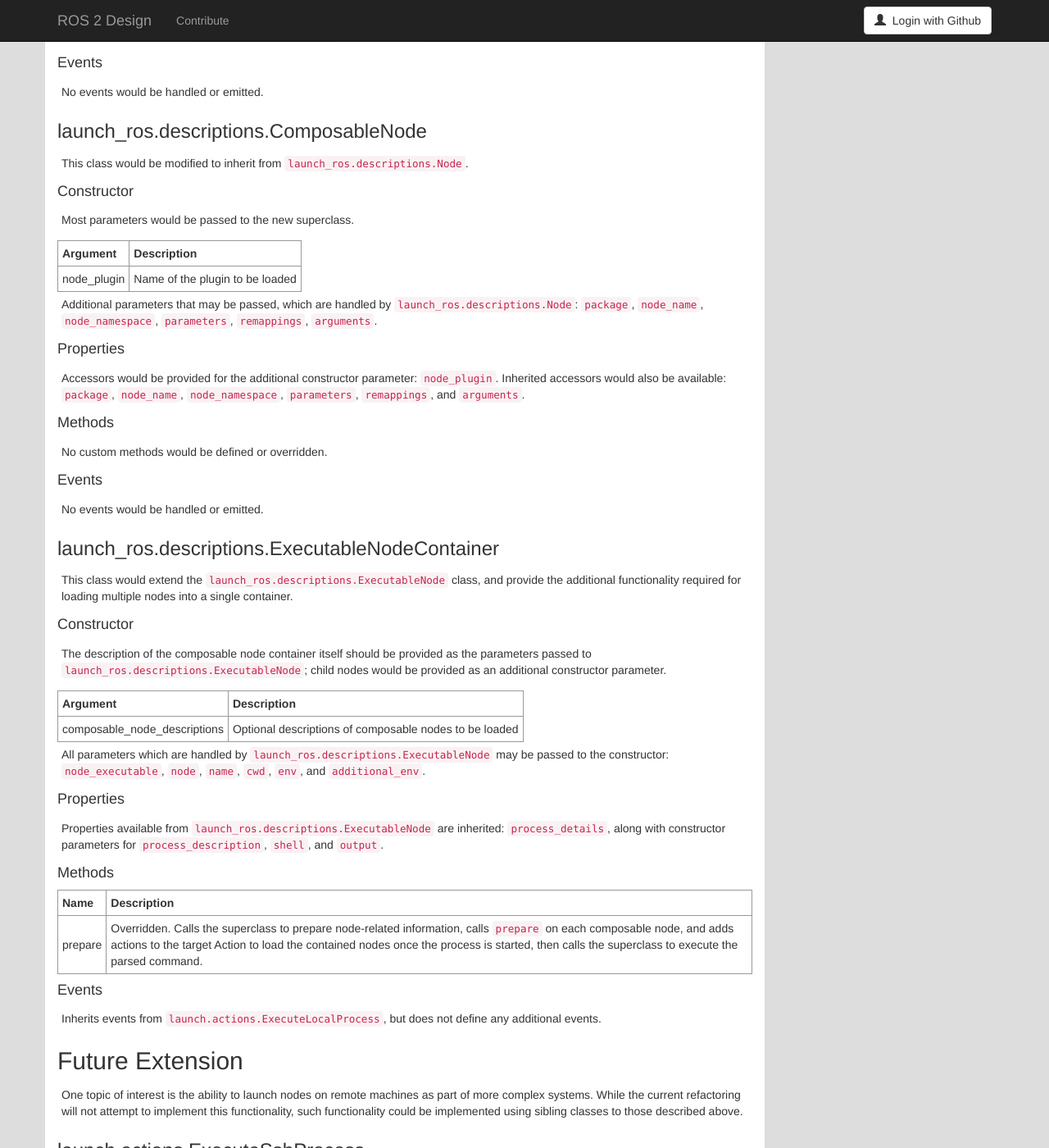
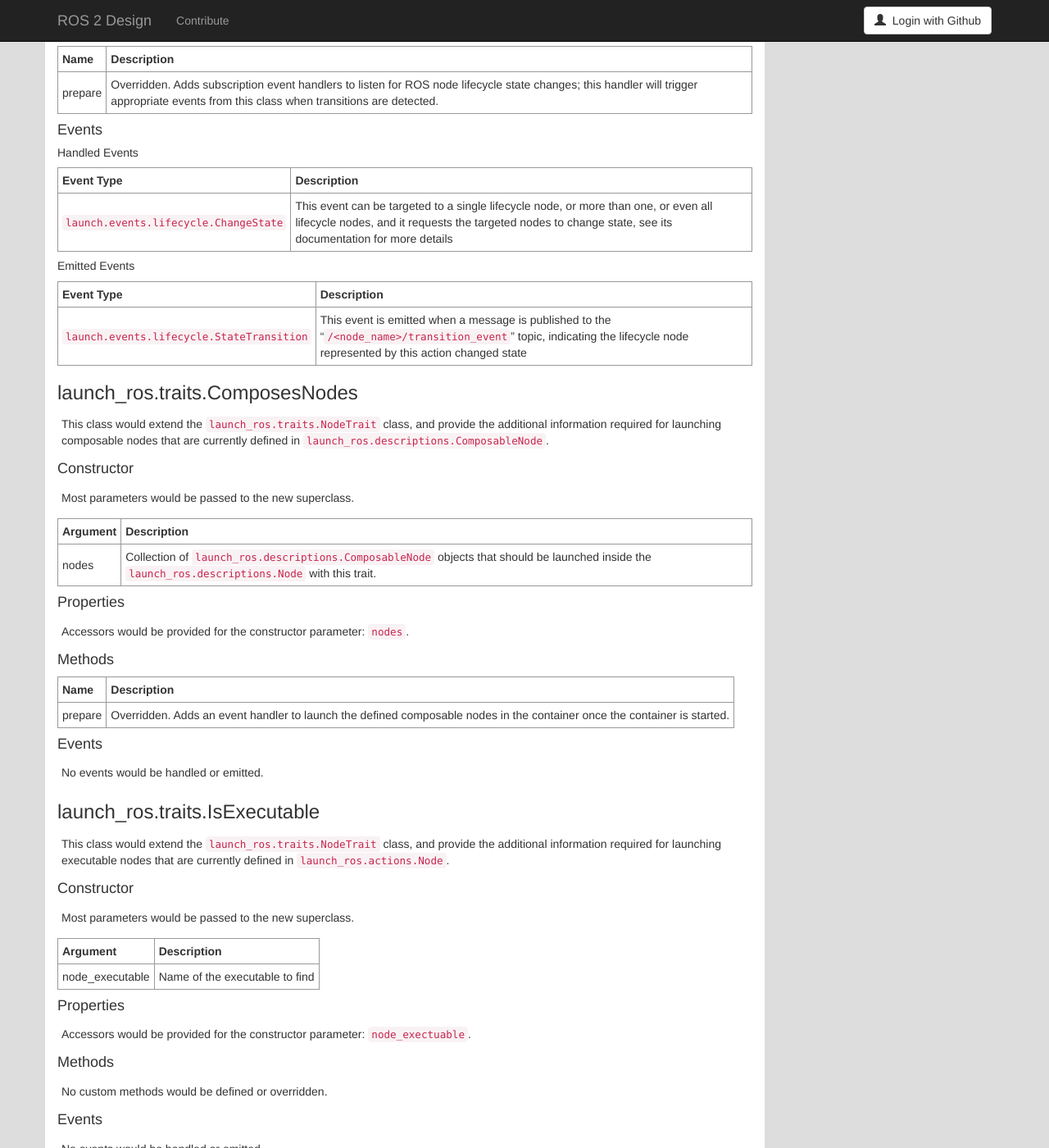
Before and after one commit to ros2/design, a Jekyll site: the page built from articles/execute_process_refactor.md, in a window 1280 px wide and 1400 px high, scrolled down 10296 px. Shown: the whole window at 82% size. Built offline with Jekyll 4.4.1, drawn with Linux system fonts in a browser that asks for light colours; nearby versions of some CDN libraries; our own code applies the rules of GitHub Pages for plain Markdown files; some of the changed text lies outside the part shown.

Commit message:
Split of functionality into traits
Distro A; OPSEC #2893

Signed-off-by: Roger Strain <rstrain@swri.org>

```diff
--- a/articles/execute_process_refactor.md
+++ b/articles/execute_process_refactor.md
@@ -347,7 +347,7 @@ It would not inherit from any other class, and would have a subset of the fields
 
 #### Constructor
 
-These parameters are drawn from the shared parameters of the current `launch_ros.actions.Node` and `launch_ros.descriptions.ComposableNode`.
+These parameters are drawn from the shared parameters of the current `launch_ros.actions.Node` and `launch_ros.descriptions.ComposableNode`, and introduces a new collection of `traits`, described in following classes.
 
 | Argument       | Description                                                  |
 | -------------- | ------------------------------------------------------------ |
@@ -357,10 +357,11 @@ These parameters are drawn from the shared parameters of the current `launch_ros
 | parameters     | List of either paths to yaml files or dictionaries of parameters |
 | remappings     | List of from/to pairs for remapping names                    |
 | arguments      | Container specific arguments to be passed to the node        |
+| traits      | Additional features of the node, specifically Lifecycle or Composable information|
 
 #### Properties
 
-Accessors would be provided for the various constructor parameters: `package`, `node_name`, `node_namespace`, `parameters`, `remappings`, and `arguments`.
+Accessors would be provided for the various constructor parameters: `package`, `node_name`, `node_namespace`, `parameters`, `remappings`, `arguments`, and `traits`.
 
 #### Methods
 
@@ -369,7 +370,7 @@ To support better isolation of class functionality, substitutions will be perfor
 
 | Name    | Description                                                  |
 | ------- | ------------------------------------------------------------ |
-| prepare | Takes a given LaunchContext and Action, and performs actions necessary to prepare the node for execution in that context. This will primarily consist of expanding various substitutions, but may additionally add event handlers related to the Action which will be invoked. |
+| prepare | Takes a given LaunchContext and Action, and performs actions necessary to prepare the node for execution in that context. This will primarily consist of expanding various substitutions, but may additionally add event handlers related to the Action which will be invoked. Additionally, this will call the `prepare()` method of any defined traits. |
 
 This function would match that of the current `launch_ros.actions.Node` internal method `_perform_substitutions`.
 
@@ -377,18 +378,67 @@ This function would match that of the current `launch_ros.actions.Node` internal
 
 No events would be handled or emitted.
 
-### launch_ros.descriptions.LifecycleNode
+### launch_ros.descriptions.ComposableNode
 
-This class would extend the `launch_ros.descriptions.Node` class, and provide the additional functionality required for managing lifecycle node events that are currently defined in `launch_ros.actions.LifecycleNode`.
+This class would extend the `launch_ros.descriptions.Node` class, and provide the additional information required for defining a node which can be launched in a composable context.
 
 #### Constructor
 
-No additional constructor parameters are defined in this class.
-All parameters which are handled by `launch_ros.descriptions.Node` may be passed to the constructor: `package`, `node_name`, `node_namespace`, `parameters`, `remappings`, and `arguments`.
+Most parameters would be passed to the superclass.
+
+|Argument|Description|
+|---|---|
+|node_plugin|Name of the plugin to be loaded|
+
+Additional parameters that may be passed, which are handled by `launch_ros.descriptions.NodeBase`: `package`, `node_name`, `node_namespace`, `parameters`, `remappings`, `arguments`, `traits`.
 
 #### Properties
 
-Constructor properties available from ``launch_ros.descriptions.Node`` are inherited: `package`, `node_name`, `node_namespace`, `parameters`, `remappings`, and `arguments`.
+Accessors would be provided for the additional constructor parameter: `node_plugin`.
+Inherited accessors would also be available: `package`, `node_name`, `node_namespace`, `parameters`, `remappings`, `arguments`, and `traits`.
+
+#### Methods
+
+No methods would be defined or overridden.
+
+#### Events
+
+No events would be handled or emitted.
+
+### launch_ros.traits.NodeTrait
+This abstract class would not extend any others, and would provide a common interface to allow definition of traits which apply to `launch_ros.descriptions.Node` objects.
+
+#### Constructor
+
+This constructor would take no parameters, and should not be used directly.
+
+#### Properties
+
+This object would expose no properties.
+
+#### Methods
+
+To allow a trait to perform its actions, the `prepare()` method will be called prior to execution.
+
+| Name    | Description                                                  |
+| ------- | ------------------------------------------------------------ |
+| prepare | Abstract method which takes a given Node, LaunchContext, and Action, and performs actions necessary to prepare the node for execution in that context.|
+
+#### Events
+
+No events would be handled or emitted.
+
+### launch_ros.traits.HasLifecycle
+
+This class would extend the `launch_ros.traits.NodeTrait` class, and provide the additional functionality required for managing lifecycle node events that are currently defined in `launch_ros.actions.LifecycleNode`.
+
+#### Constructor
+
+The constructor for this trait would take no parameters, as it serves only to assert that the ROS2 Lifecycle events are implemented by the `launch_ros.descriptions.Node`, and appropriate events should be managed.
+
+#### Properties
+
+This object would expose no properties.
 
 #### Methods
 
@@ -410,42 +460,9 @@ Constructor properties available from ``launch_ros.descriptions.Node`` are inher
 | ----------------------------------------- | ------------------------------------------------------------ |
 | `launch.events.lifecycle.StateTransition` | This event is emitted when a message is published to the "`/<node_name>/transition_event`" topic, indicating the lifecycle node represented by this action changed state |
 
-### launch_ros.descriptions.ExecutableNode
+### launch_ros.traits.ComposesNodes
 
-This class would represent the information required to define a node which might be run as a single executable.
-It would inherit from `launch.descriptions.Executable`, contain a `launch_ros.descriptions.Node`, and populate its fields in the same manner as the current `launch_ros.actions.Node`.
-
-#### Constructor
-
-These parameters are drawn from the current `launch_ros.actions.Node`.
-
-REQUEST FOR COMMENT: Currently, this calls out the node as a `launch_ros.descriptions.Node` object parameter; would this be better styled by accepting a flat list to make the inner Node less visible to users?
-
-| Argument        | Description                                                  |
-| --------------- | ------------------------------------------------------------ |
-| node_executable | The name of the executable to find if a package is provided or otherwise a path to the executable to run. |
-| node            | The `launch_ros.descriptions.Node` (or subclass thereof) which is being run. |
-
-Most parameters which are handled by `launch.descriptions.Executable` may be passed to the constructor: `name`, `cwd`, `env`, and `additional_env`.
-Note that the `cmd` parameter would *not* be passed through; the command would be constructed per ROS Node execution context.
-
-#### Properties
-
-Accessors would be provided for the various constructor parameters: `node_executable` and `node`.
-Inherited accessors would also be available: `cmd`, `name`, `cwd`, `env`, and `additional_env`.
-
-#### Methods
-
-This class would override the `apply_context` method of `launch.descriptions.Executable` to additionally invoke the `apply_context` method of the `launch_ros.descriptions.Node`, then invoke the superclass method itself.
-This function would match that of the current `launch_ros.actions.Node` internal method `_perform_substitutions`.
-
-#### Events
-
-No events would be handled or emitted.
-
-### launch_ros.descriptions.ComposableNode
-
-This class would be modified to inherit from `launch_ros.descriptions.Node`.
+This class would extend the `launch_ros.traits.NodeTrait` class, and provide the additional information required for launching composable nodes that are currently defined in `launch_ros.descriptions.ComposableNode`.
 
 #### Constructor
 
@@ -453,14 +470,37 @@ Most parameters would be passed to the new superclass.
 
 |Argument|Description|
 |---|---|
-|node_plugin|Name of the plugin to be loaded|
-
-Additional parameters that may be passed, which are handled by `launch_ros.descriptions.Node`: `package`, `node_name`, `node_namespace`, `parameters`, `remappings`, `arguments`.
+|nodes|Collection of `launch_ros.descriptions.ComposableNode` objects that should be launched inside the `launch_ros.descriptions.Node` with this trait.|
 
 #### Properties
 
-Accessors would be provided for the additional constructor parameter: `node_plugin`.
-Inherited accessors would also be available: `package`, `node_name`, `node_namespace`, `parameters`, `remappings`, and `arguments`.
+Accessors would be provided for the constructor parameter: `nodes`.
+
+#### Methods
+
+| Name    | Description                                                  |
+| ------- | ------------------------------------------------------------ |
+| prepare | Overridden. Adds an event handler to launch the defined composable nodes in the container once the container is started. |
+
+#### Events
+
+No events would be handled or emitted.
+
+### launch_ros.traits.IsExecutable
+
+This class would extend the `launch_ros.traits.NodeTrait` class, and provide the additional information required for launching executable nodes that are currently defined in `launch_ros.actions.Node`.
+
+#### Constructor
+
+Most parameters would be passed to the new superclass.
+
+|Argument|Description|
+|---|---|
+|node_executable|Name of the executable to find|
+
+#### Properties
+
+Accessors would be provided for the constructor parameter: `node_exectuable`.
 
 #### Methods
 
@@ -470,33 +510,36 @@ No custom methods would be defined or overridden.
 
 No events would be handled or emitted.
 
-### launch_ros.descriptions.ExecutableNodeContainer
+### launch_ros.descriptions.RosExecutable
 
-This class would extend the `launch_ros.descriptions.ExecutableNode` class, and provide the additional functionality required for loading multiple nodes into a single container.
+This class would represent the information required to run a ROS-aware process and inherit from `launch.descriptions.Executable`.
+It would not include execution-time details, nor provide monitoring of the process after launch.
 
 #### Constructor
 
-The description of the composable node container itself should be provided as the parameters passed to ``launch_ros.descriptions.ExecutableNode``; child nodes would be provided as an additional constructor parameter.
+| Argument        | Description                                                  |
+| --------------- | ------------------------------------------------------------ |
+| nodes             | A list of `launch_ros.descriptions.Node` objects which are part of the executable. |
 
-| Argument                       | Description                                            |
-| ------------------------------ | ------------------------------------------------------ |
-| composable\_node\_descriptions | Optional descriptions of composable nodes to be loaded |
-
-All parameters which are handled by ``launch_ros.descriptions.ExecutableNode`` may be passed to the constructor: `node_executable`, `node`, `name`, `cwd`, `env`, and `additional_env`.
+Additional parameters that may be passed, which are handled by `launch.actions.ExecuteProcess`: `cmd`, `name`, `cwd`, `env`, `additional_env`.
+NOTE: To allow ROS to determine the appropriate executable based on the package and executable name, the `cmd` parameter should *NOT* be specified. When `cmd` is not specified, this class will determine the appropriate executable if and only if exactly one of the nodes it contains has the `launch_ros.traits.IsExecutable` trait.
 
 #### Properties
 
-Properties available from ``launch_ros.descriptions.ExecutableNode`` are inherited: `process_details`, along with constructor parameters for `process_description`, `shell`, and `output`.
+Accessors would be provided for the constructor parameter: `nodes`.
+Inherited accessors would also be available: `cmd`, `name`, `cwd`, `env`, and `additional_env`.
 
 #### Methods
 
-| Name    | Description                                                  |
-| ------- | ------------------------------------------------------------ |
-| prepare | Overridden. Calls the superclass to prepare node-related information, calls `prepare` on each composable node, and adds actions to the target Action to load the contained nodes once the process is started, then calls the superclass to execute the parsed command. |
+| Name          | Description                                                  |
+| ------------- | ------------------------------------------------------------ |
+| apply\_context | Overridden. Calls `prepare()` on each `launch_ros.descriptions.Node`, and determines the appropriate executable if necessary. |
+
+In constructing the command line parameters for execution, if more than one node is defined, all appropriate parameters will be prefixed with the node name as necessary.
 
 #### Events
 
-Inherits events from `launch.actions.ExecuteLocalProcess`, but does not define any additional events.
+No events would be handled nor emitted.
 
 ## Future Extension
 
```
